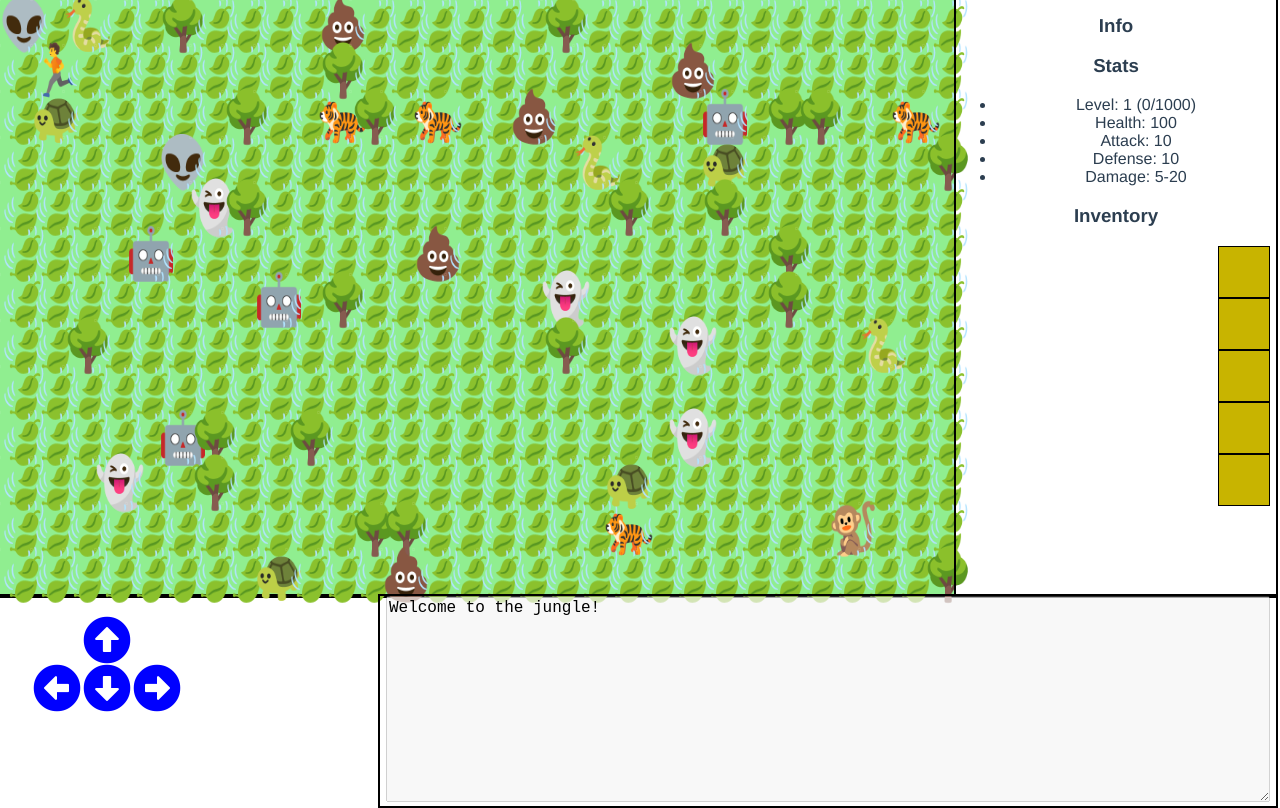
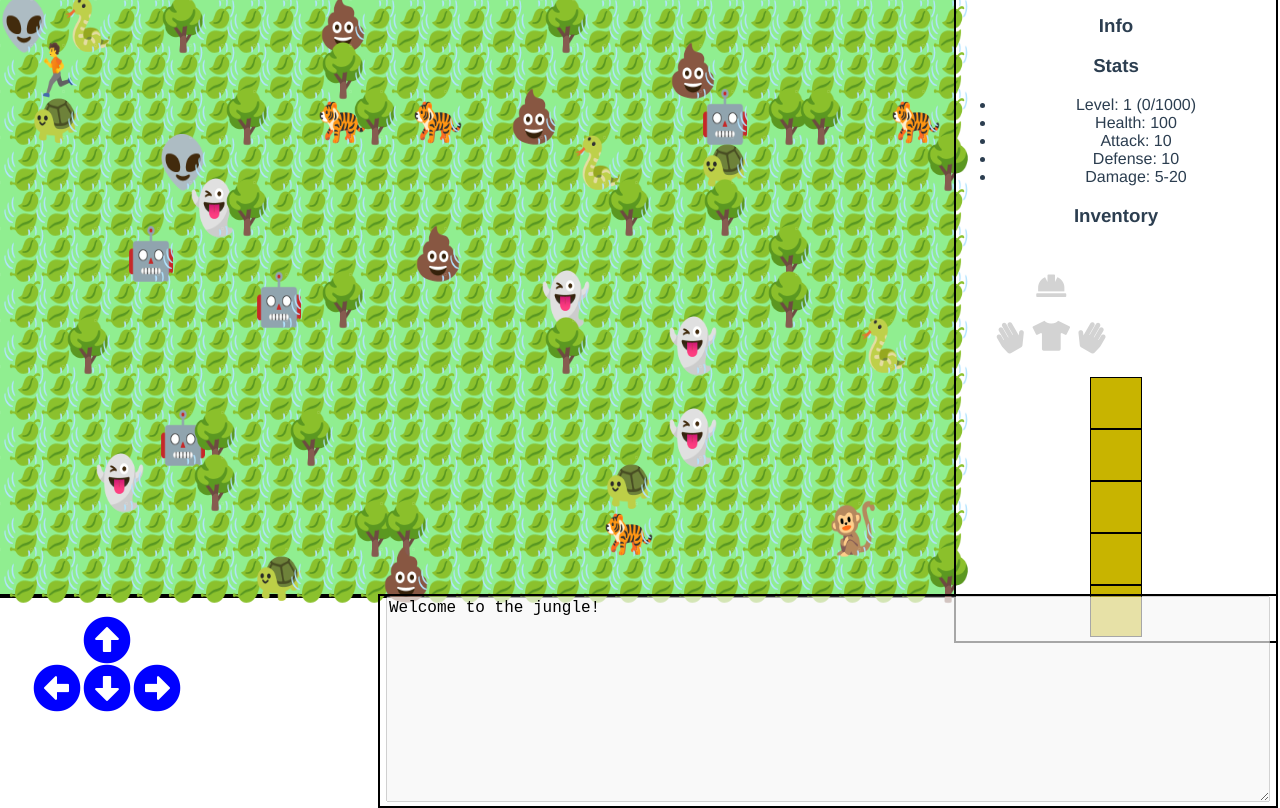
Before and after one commit to Humakt83/vue-rougelite, a Vue app: page / in a window 1280 px wide. Built offline with nearby package versions, Linux system fonts and the light colour scheme.

Commit message:
Make paperdoll styles

```diff
--- a/src/components/info/Inventory.vue
+++ b/src/components/info/Inventory.vue
@@ -2,6 +2,18 @@
   <div class="inventory">
     <h3>Inventory</h3>
     <div class="paperdoll">
+      <div class="head">
+        <i class="fas fa-hard-hat"/>
+      </div>
+      <div class="hand hand--left">
+        <i class="far fa-hand-paper" />
+      </div>
+      <div class="torso">
+        <i class="fas fa-tshirt" />
+      </div>
+      <div class="hand hand--right">
+        <i class="far fa-hand-paper" />
+      </div>
     </div>
     <div class="backpack">
       <div class="backpackSlot" v-for="(item, index) in inventory.backpack" :key="index">
@@ -21,8 +33,51 @@ export default {
 <!-- Add "scoped" attribute to limit CSS to this component only -->
 <style scoped lang="scss">
   .paperdoll {
-    display: inline-block;
-    width: 80%;
+    display: grid;
+    grid-template-columns: 40px 40px 40px;
+    grid-template-rows: auto;
+    grid-template-areas:
+      ". head ."
+      "left torso right";
+    padding: 1rem 2rem;
+    div {
+      border-radius: 2px;
+      width: 40px;
+      height: 40px;
+      padding: 0.3rem 0.2rem;
+      text-align: center;
+      cursor: pointer;
+      i {
+        margin-top: 0.3rem;
+        font-size: 30px;
+        font-weight: bolder;
+        color: lightgrey;
+      }
+      &:hover {
+        background-color: whitesmoke;
+        i {
+          color: darkgrey;
+        }
+      }
+    }
+    .head {
+      grid-area: head;
+    }
+    .hand--left {
+      grid-area: left;
+      i {
+        transform: rotate(330deg) scale(-1, 1);
+      }
+    }
+    .hand--right {
+      grid-area: right;
+      i {
+        transform: rotate(30deg);
+      }
+    }
+    .torso {
+      grid-area: torso;
+    }
   }
 
   .backpack {
```
